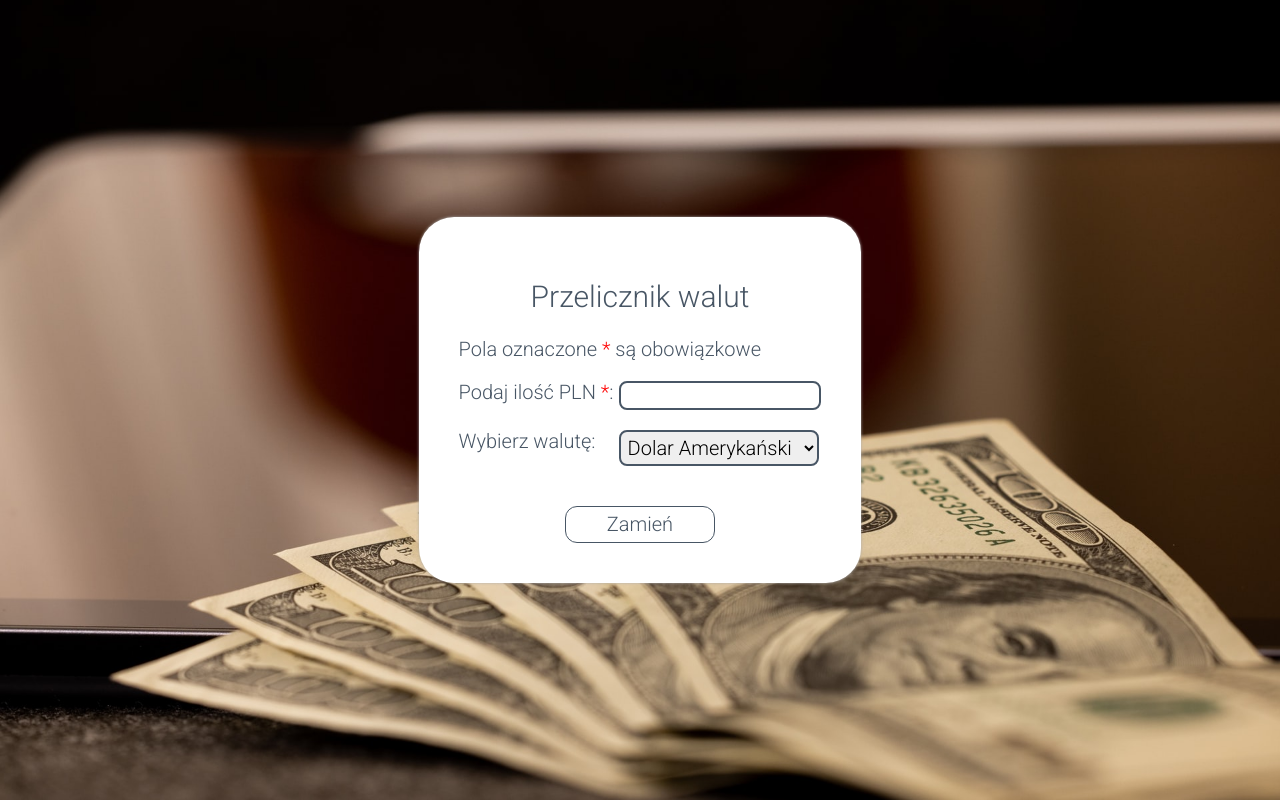
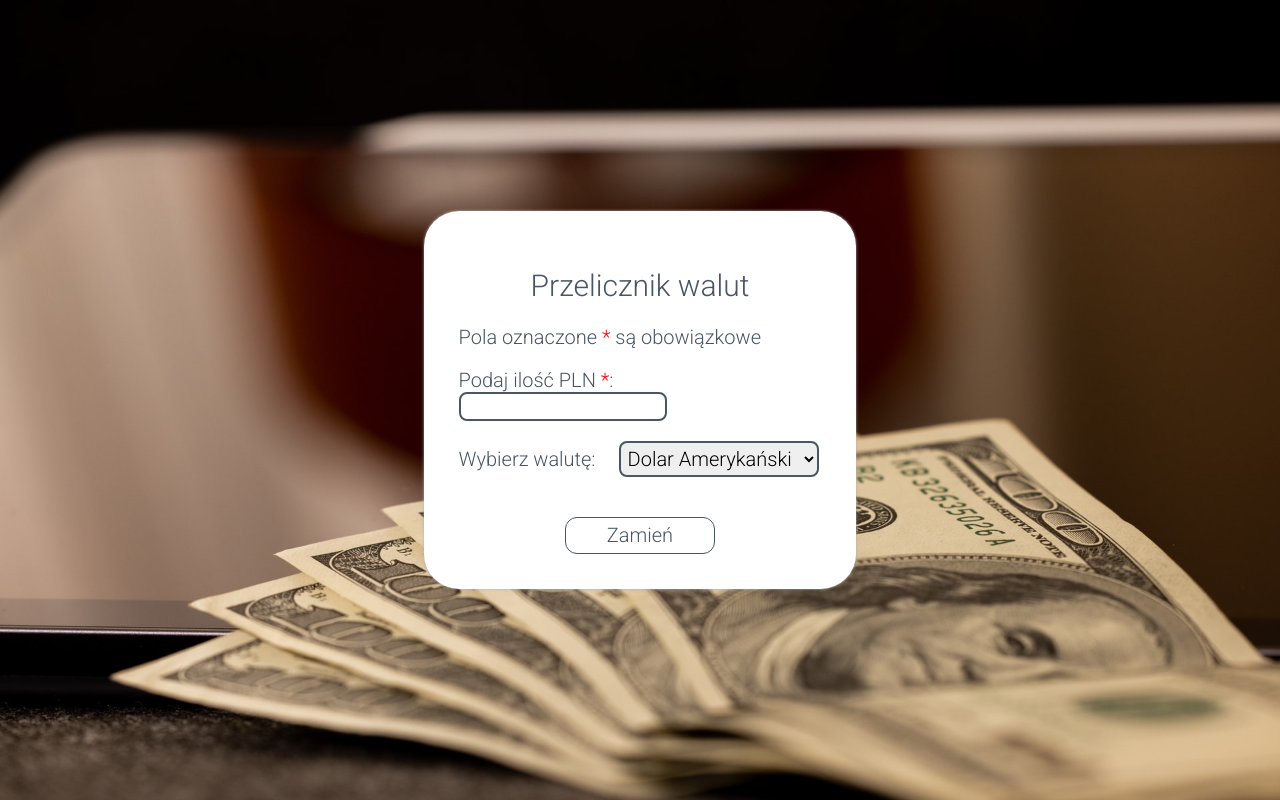
Before and after one commit to grzedomin/currency-converter-react, a React (Create React App) app: page / in a window 1280 px wide. Built offline with nearby package versions, Linux system fonts and the light colour scheme.

Commit message:
changed styles in label

```diff
--- a/src/Form/index.js
+++ b/src/Form/index.js
@@ -33,7 +33,7 @@ const Form = () => {
 
                 <p>Pola oznaczone <span className="form__requiredInfo">*</span> są obowiązkowe</p>
 
-                <label className="form__label">
+                <label>
                     <span className="form__labelText">Podaj ilość PLN <span className="form__requiredInfo">*</span>:</span>
                     <input
                         value={amount}
@@ -47,7 +47,7 @@ const Form = () => {
                 </label>
 
                 <p>
-                    <label className="form__label">
+                    <label>
                         <span className="form__labelText">Wybierz walutę:</span>
                         <select
                             value={currency}
--- a/src/Form/style.css
+++ b/src/Form/style.css
@@ -8,7 +8,7 @@
     -webkit-box-shadow: 0px 0px 3px 0px rgba(175, 175, 175, 1);
     -moz-box-shadow: 0px 0px 3px 0px rgba(175, 175, 175, 1);
     box-shadow: 0px 0px 3px 0px rgba(175, 175, 175, 1);
-    padding: 40px;
+    padding: 35px;
 }
 
 .form__header{
```
